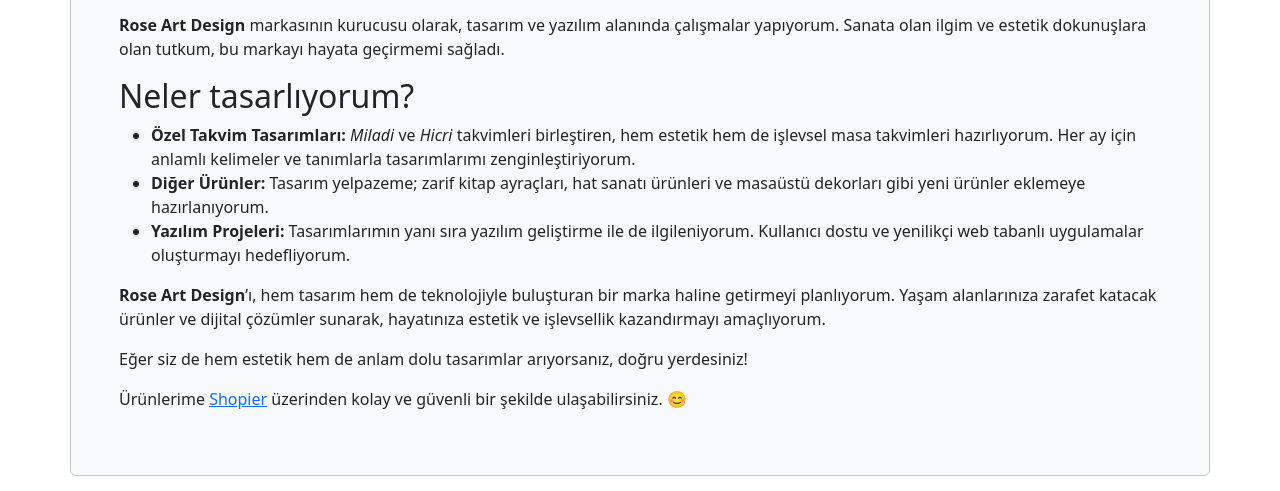
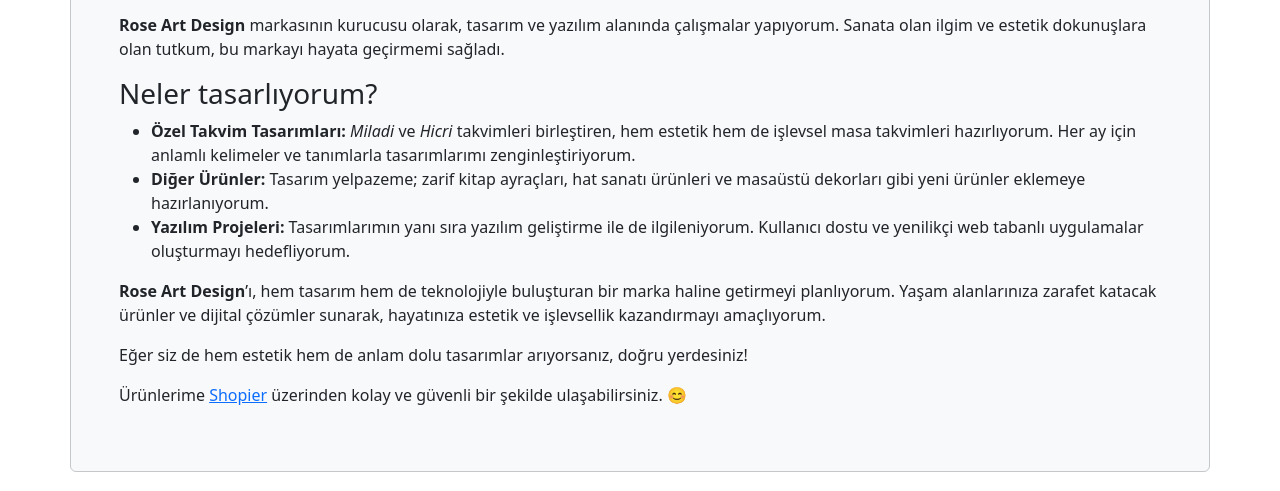
Before and after one commit to RamazanMehmet/Rose-Art-Design, a plain HTML site: page index.html in a window 1280 px wide. Shown: the part 939-1430 px from the top of the page. Drawn offline with nearby package versions, Linux system fonts and the light colour scheme.

```diff
--- a/index.html
+++ b/index.html
@@ -219,7 +219,7 @@
                 <h2 id="hakkinda" class="text-center"><strong>Rose Art Design</strong></h2>
                    <p>Merhaba, ben <strong>Ramazan Mehmet</strong>.</p>
                    <p><strong>Rose Art Design</strong> markasının kurucusu olarak, tasarım ve yazılım alanında çalışmalar yapıyorum. Sanata olan ilgim ve estetik dokunuşlara olan tutkum, bu markayı hayata geçirmemi sağladı.</p>
-                   <h2>Neler tasarlıyorum?</h2>
+                   <h3>Neler tasarlıyorum?</h3>
                    <ul>
                      <li><strong>Özel Takvim Tasarımları:</strong> <em>Miladi</em> ve <em>Hicri</em> takvimleri birleştiren, hem estetik hem de işlevsel masa takvimleri hazırlıyorum. Her ay için anlamlı kelimeler ve tanımlarla tasarımlarımı zenginleştiriyorum.</li>
                      <li><strong>Diğer Ürünler:</strong> Tasarım yelpazeme; zarif kitap ayraçları, hat sanatı ürünleri ve masaüstü dekorları gibi yeni ürünler eklemeye hazırlanıyorum.</li>
```
Also changed, not shown: vercel.json (added).
